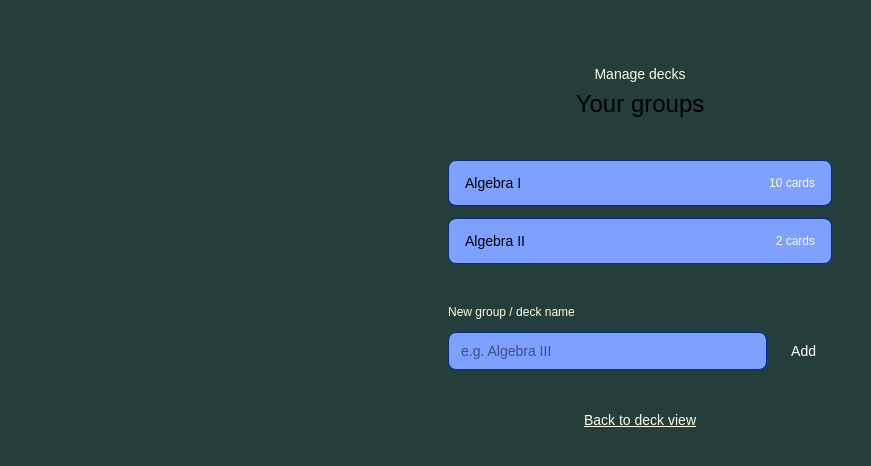
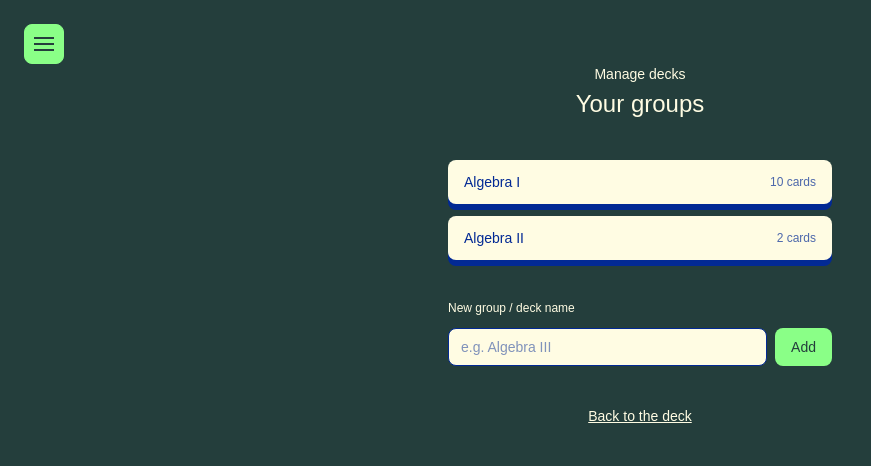
Before and after one commit to shfox2-dev/the.deck, a Next.js app: page /admin in a window 1280 px wide. Shown: the top 466 px of the page, without its empty margins (0-871 px from the left). Built offline with nearby package versions, Linux system fonts and the light colour scheme.

Commit message:
Update page.js

```diff
--- a/app/admin/page.js
+++ b/app/admin/page.js
@@ -3,6 +3,7 @@
 import { useState } from "react";
 import Link from "next/link";
 import { getDecks, addDeck } from "@/lib/decks";
+import BurgerMenu from "@/components/BurgerMenu";
 
 export default function AdminHome() {
   const [decks, setDecks] = useState(() => getDecks());
@@ -17,10 +18,12 @@ export default function AdminHome() {
   }
 
   return (
-    <main className="min-h-screen bg-bg flex flex-col items-center gap-10 px-6 py-16">
+    <main className="min-h-screen bg-green-dark flex flex-col items-center gap-10 px-6 py-16">
+      <BurgerMenu />
+
       <div className="text-center">
-        <p className="text-sm text-muted">Manage decks</p>
-        <h1 className="text-2xl font-medium mt-1 text-ink">Your groups</h1>
+        <p className="text-sm text-off-white">Manage decks</p>
+        <h1 className="text-2xl font-medium mt-1 text-off-white">Your groups</h1>
       </div>
 
       <ul className="w-full max-w-sm flex flex-col gap-3">
@@ -28,35 +31,36 @@ export default function AdminHome() {
           <li key={deck.id}>
             <Link
               href={`/admin/${deck.id}`}
-              className="flex items-center justify-between border border-border bg-surface rounded-lg px-4 py-3"
+              className="flex items-center justify-between rounded-lg px-4 py-3 bg-off-white"
+              style={{ boxShadow: "0 6px 0 0 var(--color-blue)" }}
             >
-              <span className="text-sm font-medium text-ink">{deck.name}</span>
-              <span className="text-xs text-muted">{deck.cards.length} cards</span>
+              <span className="text-sm font-medium text-blue">{deck.name}</span>
+              <span className="text-xs text-blue/70">{deck.cards.length} cards</span>
             </Link>
           </li>
         ))}
       </ul>
 
       <form onSubmit={handleAddDeck} className="w-full max-w-sm flex flex-col gap-3">
-        <label className="text-xs text-muted">New group / deck name</label>
+        <label className="text-xs text-off-white">New group / deck name</label>
         <div className="flex gap-2">
           <input
             value={name}
             onChange={(e) => setName(e.target.value)}
             placeholder="e.g. Algebra III"
-            className="flex-1 border border-border bg-surface rounded-lg px-3 py-2 text-sm text-ink"
+            className="flex-1 border border-blue bg-off-white rounded-lg px-3 py-2 text-sm text-blue"
           />
           <button
             type="submit"
-            className="px-4 py-2 rounded-lg bg-brand-blue text-white text-sm"
+            className="px-4 py-2 rounded-lg bg-green-light text-green-dark text-sm"
           >
             Add
           </button>
         </div>
       </form>
 
-      <Link href="/" className="text-sm underline text-muted">
-        Back to deck view
+      <Link href="/" className="text-sm underline text-off-white">
+        Back to the deck
       </Link>
     </main>
   );
```
